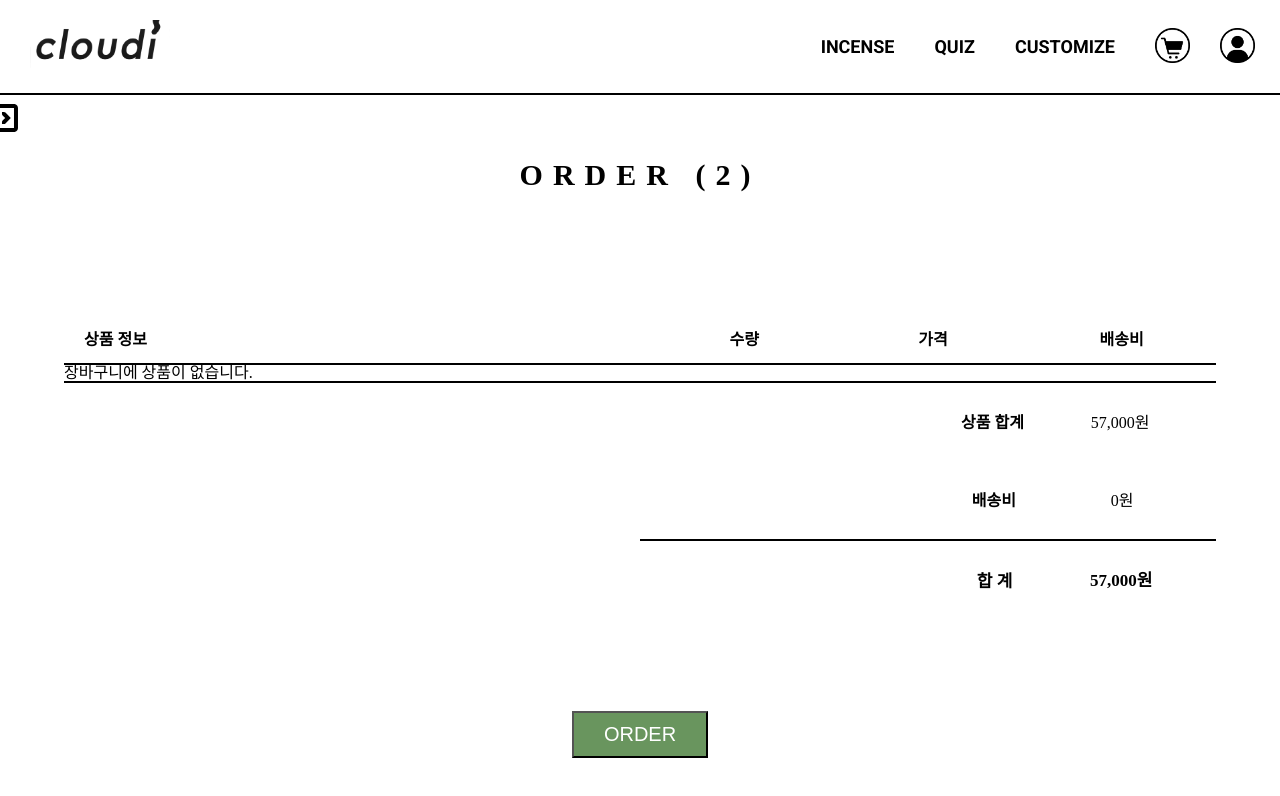
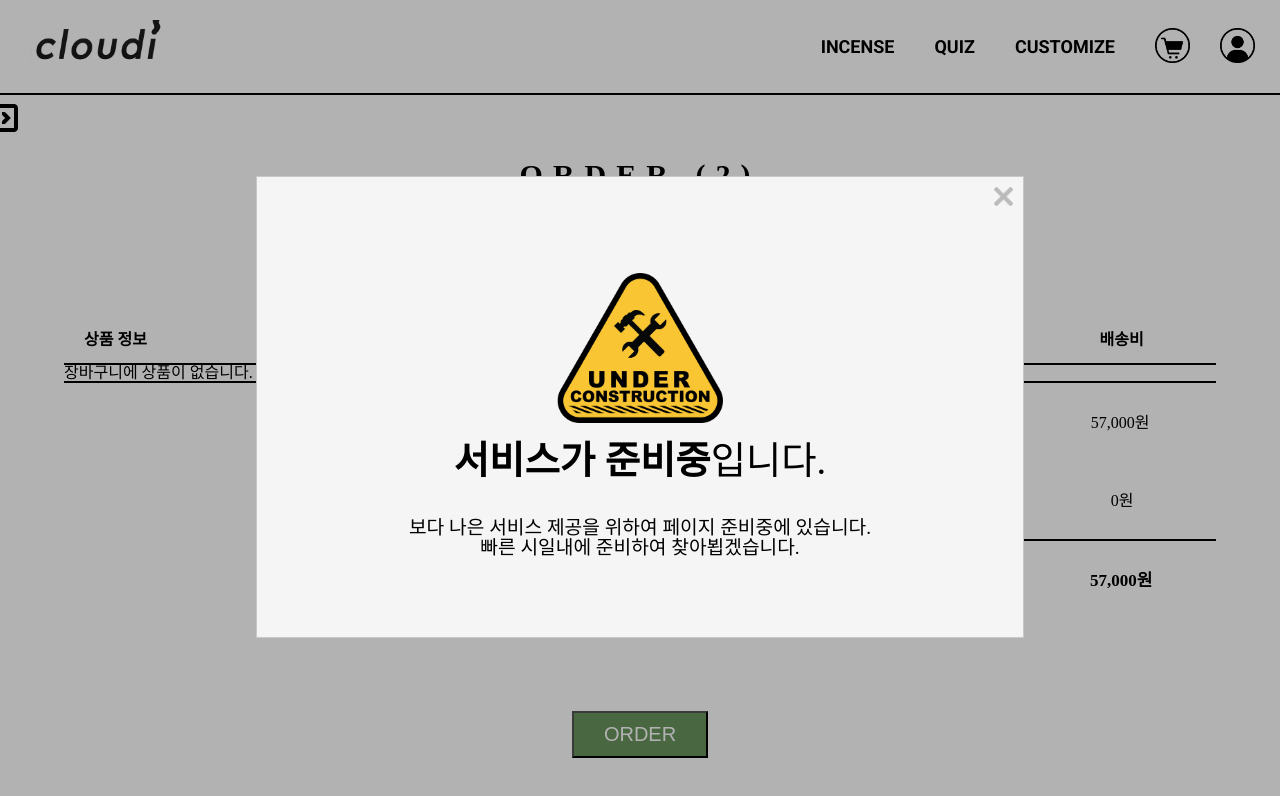
Before and after one commit to codestates/cloudi, a React (Create React App) app in the folder client/: page /order in a window 1280 px wide. Both pictures are taken after a click on the button "ORDER". Shown: the top 796 px of the page. Built offline with nearby package versions, Linux system fonts and the light colour scheme; a web font is replaced by a local one.

Commit message:
Feature: Construction modal

```diff
--- a/client/src/components/order_components/OrderProduct.js
+++ b/client/src/components/order_components/OrderProduct.js
@@ -1,5 +1,6 @@
-import React from 'react';
+import React, { useState } from 'react';
 import styled from 'styled-components';
+import Construction from '../../modals/Construction';
 
 const OrderProductContainer = styled.section`
   padding: 0 5vw;
@@ -109,6 +110,18 @@ const Sum = styled(Price)`
 `;
 
 const OrderProduct = () => {
+  const [modal, setModal] = useState(0);
+
+  const handleModal = () => {
+    setModal(prevState => {
+      if (prevState === 1) {
+        return 0;
+      } else {
+        return 1;
+      }
+    });
+  };
+
   return (
     <OrderProductContainer>
       <ProductExplanation>
@@ -135,8 +148,9 @@ const OrderProduct = () => {
         </Sum>
       </PriceSumContainer>
       <ButtonContainer>
-        <Button>ORDER</Button>
+        <Button onClick={handleModal}>ORDER</Button>
       </ButtonContainer>
+      <Construction modal={modal} handleModal={handleModal} />
     </OrderProductContainer>
   );
 };
--- /dev/null
+++ b/client/src/modals/Construction.js
@@ -0,0 +1,72 @@
+import React from 'react';
+import styled from 'styled-components';
+
+const ModalContainer = styled.main`
+  display: ${props =>
+    props.modal ? 'block' : 'none'};
+  position: fixed;
+  z-index: 1001;
+  left: 0;
+  top: 0;
+  height: 100vh;
+  width: 100vw;
+  background-color: rgba(0, 0, 0, 0.3);
+`;
+
+const ModalContent = styled.div`
+  background-color: rgb(245, 245, 245);
+  border: 1px solid rgb(200, 200, 200);
+  margin: 22vh 20vw;
+  text-align: center;
+`;
+
+const Img = styled.img`
+  margin-top: 8vh;
+  width: 13vw;
+  height: auto;
+`;
+
+const ModalTitle = styled.h2`
+  margin-top: 2vh;
+  font-size: 3vw;
+`;
+
+const ModalTitleHighlight = styled.span`
+  font-weight: bold;
+`;
+
+const ModalDesc = styled.h3`
+  margin-top: 3vw;
+  font-size: 1.5vw;
+  margin-bottom: 10vh;
+`;
+
+const XButtonContainer = styled.div`
+  text-align: right;
+`;
+
+const XButton = styled.img`
+  margin: 10px 10px 0 0;
+  width: 1.5vw;
+  height: auto;
+  cursor: pointer;
+`;
+
+const Construction = ({ modal, handleModal }) => {
+  return (
+    <ModalContainer modal={modal} onClick={handleModal}>
+      <ModalContent>
+        <XButtonContainer>
+          <XButton src='/images/modalX.png' />
+        </XButtonContainer>
+        <Img src='/images/construction.png' />
+        <ModalTitle>
+          <ModalTitleHighlight>서비스가 준비중</ModalTitleHighlight>입니다.
+          <ModalDesc>보다 나은 서비스 제공을 위하여 페이지 준비중에 있습니다.<br />빠른 시일내에 준비하여 찾아뵙겠습니다.</ModalDesc>
+        </ModalTitle>
+      </ModalContent>
+    </ModalContainer>
+  );
+};
+
+export default Construction;
```
Also changed, not shown: client/public/images/construction.png (added), client/public/images/modalX.png (added).
